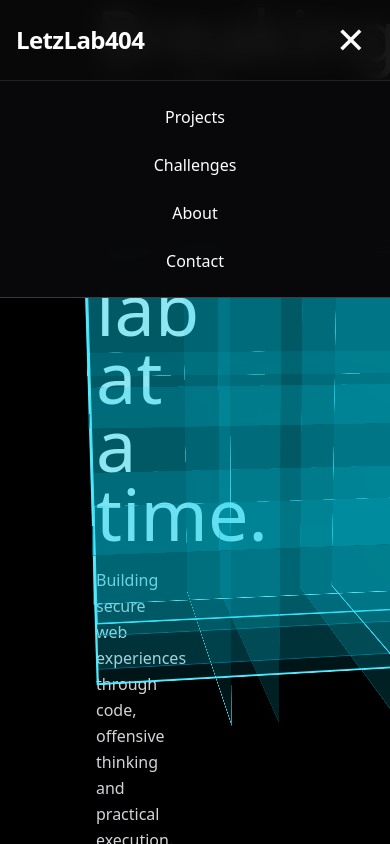
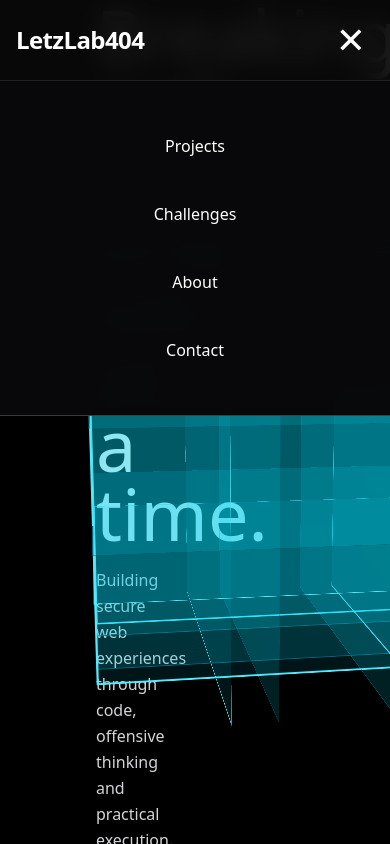
Before and after one commit to LeticiaRDomingues/portfolio-hacking, a Next.js app: page / in a window 390 px wide. Both pictures are taken after a click on the button "Open menu". Shown: the top 844 px of the page. Built offline with nearby package versions, Linux system fonts and the light colour scheme.

Commit message:
feat: refine mobile navbar spacing and transition

```diff
--- a/components/Navbar.tsx
+++ b/components/Navbar.tsx
@@ -41,13 +41,13 @@ export default function Navbar() {
             </div>
 
             {/* Mobile dropdown */}
-            {open && (
             <div
                 id="mobile-menu"
-                    className="md:hidden border-t border-white/10 bg-zinc-950/95"
+                className={`overflow-hidden border-t border-white/10 bg-zinc-950/95 transition-all duration-300 ease-out md:hidden ${open ? 'max-h-[420px] opacity-100' : 'max-h-0 opacity-0'
+                    }`}
             >
-                    <nav className="mx-auto max-w-7xl px-4 py-4 sm:px-6">
-                        <div className="flex flex-col gap-2">
+                <nav className="mx-auto max-w-7xl px-4 py-8 sm:px-6">
+                    <div className="flex min-h-[32vh] flex-col items-center justify-center gap-7">
                         <Navlink href="/projects" label="Projects" />
                         <Navlink href="/challenges" label="Challenges" />
                         <Navlink href="/about" label="About" />
@@ -55,7 +55,6 @@ export default function Navbar() {
                     </div>
                 </nav>
             </div>
-            )}
         </header>
     )
 }
```
Lines whose indentation alone changed are shown as unchanged.
